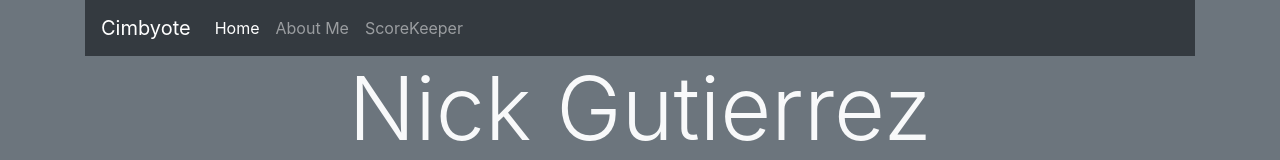
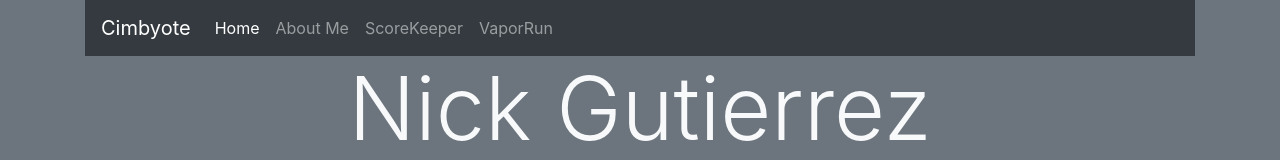
Before and after one commit to whiskethy/cimbyote.github.io, a plain HTML site: page index.html in a window 1280 px wide. Shown: the top 160 px of the page. Drawn offline with nearby package versions, Linux system fonts and the light colour scheme.

Commit message:
Added Link to VaporRun

```diff
--- a/index.html
+++ b/index.html
@@ -34,6 +34,9 @@
             <li class="nav-item">
               <a class="nav-link" href="scoreKeeper.html">ScoreKeeper</a>
             </li>
+            <li class="nav-item">
+              <a class="nav-link" href="https://cimbyote.com/vapor_run_play/">VaporRun</a>
+            </li>
           </ul>
         </div>
       </nav>
```
